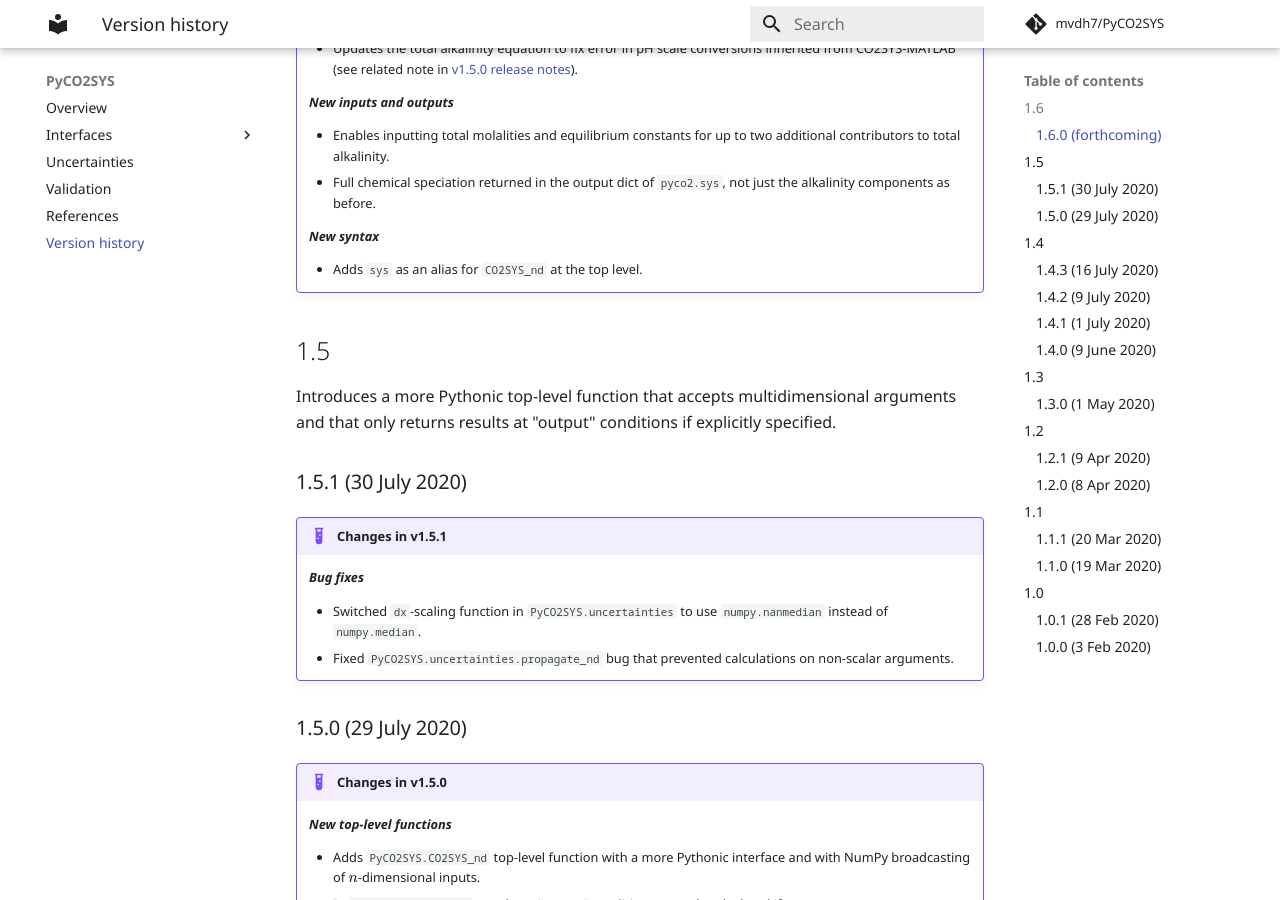
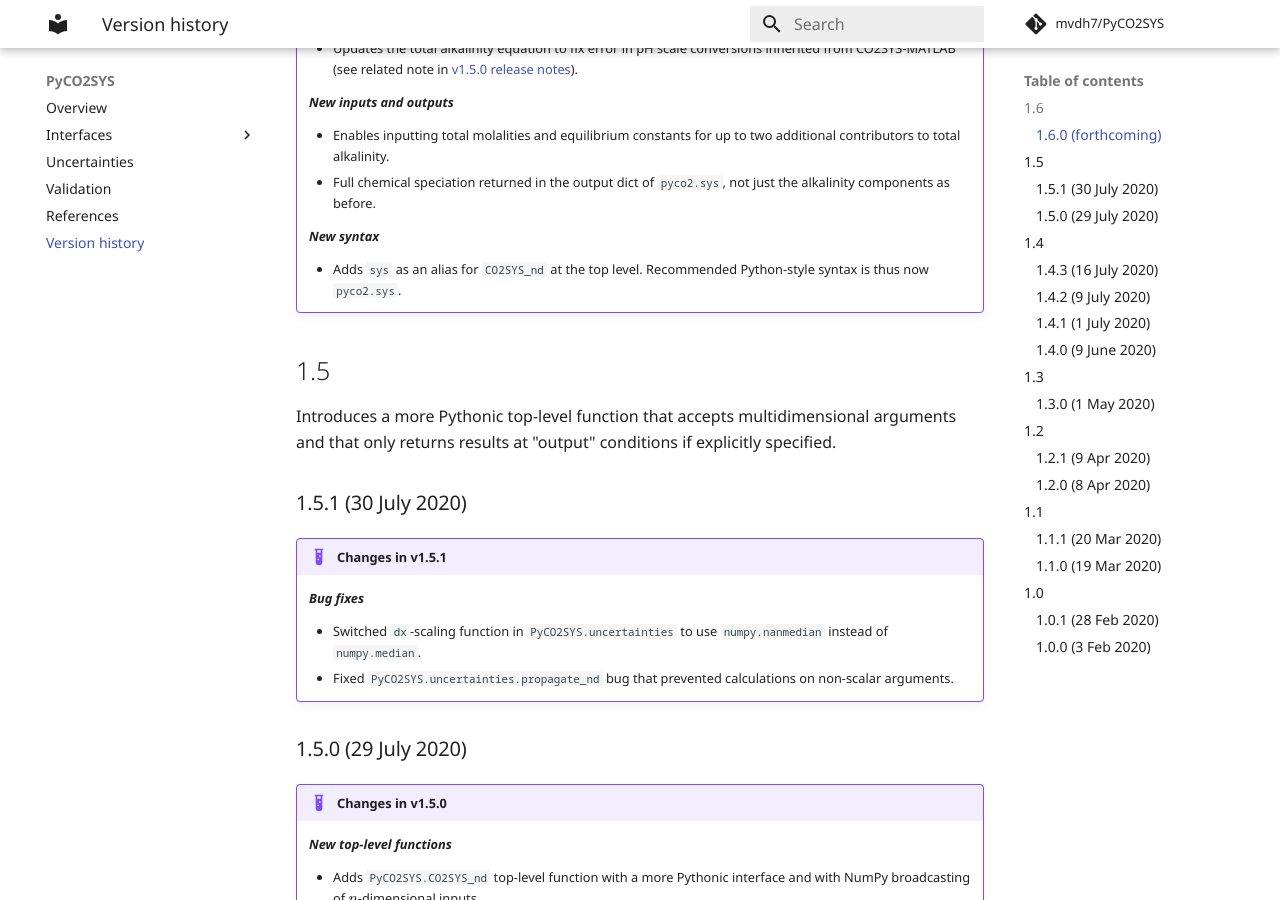
Before and after one commit to mvdh7/PyCO2SYS, an MkDocs documentation site: the page built from docs/versions.md, in a window 1280 px wide and 900 px high, scrolled down 1056 px. Built offline with MkDocs 1.6.1 and Material for MkDocs 9.7.7, drawn with Linux system fonts in a browser that asks for light colours; formulas are drawn with MathJax 3; comment, search, counter and statistics services are not loaded.

Commit message:
Update versions.md

```diff
--- a/docs/versions.md
+++ b/docs/versions.md
@@ -44,7 +44,7 @@ Adds extra alkalinity components with arbitrary p*K* values.
 
     ***New syntax***
 
-    * Adds `sys` as an alias for `CO2SYS_nd` at the top level.
+    * Adds `sys` as an alias for `CO2SYS_nd` at the top level.  Recommended Python-style syntax is thus now `pyco2.sys`.
 
 ## 1.5
 
```
